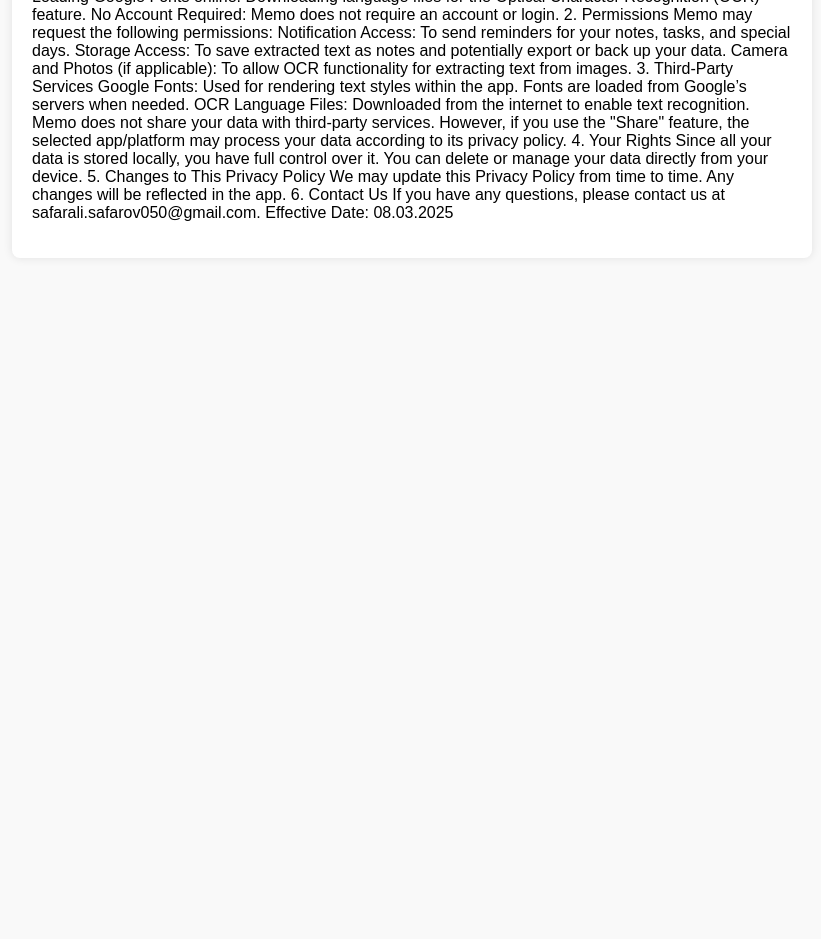
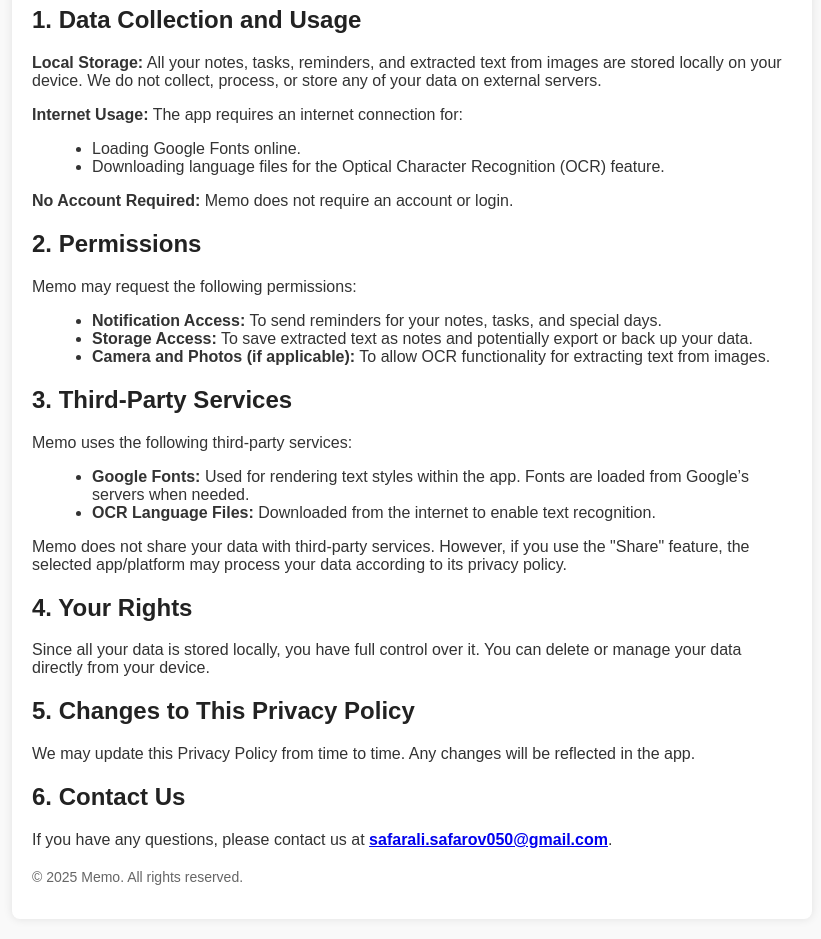
Before and after one commit to SafarAli-SS/memo-docs, a plain HTML site: page privacy-policy.html in a window 1280 px wide. Shown: the part 204-1143 px from the top of the page, without its empty margins (228-1049 px from the left). Before the commit the page ends 800 px from the top, so only its background shows below. Drawn offline with Linux system fonts and the light colour scheme.

Commit message:
Update privacy-policy.html

```diff
--- a/privacy-policy.html
+++ b/privacy-policy.html
@@ -5,44 +5,87 @@
     <meta name="viewport" content="width=device-width, initial-scale=1.0">
     <title>Privacy Policy - Memo</title>
     <style>
-        body { font-family: Arial, sans-serif; margin: 20px; padding: 20px; max-width: 800px; margin: auto; background-color: #f9f9f9; }
-        h1 { color: #333; }
-        .container { background: white; padding: 20px; border-radius: 8px; box-shadow: 0px 0px 10px rgba(0, 0, 0, 0.1); }
+        body {
+            font-family: Arial, sans-serif;
+            margin: 20px;
+            padding: 20px;
+            max-width: 800px;
+            margin: auto;
+            background-color: #f9f9f9;
+            color: #333;
+        }
+        h1, h2 { color: #222; }
+        .container {
+            background: white;
+            padding: 20px;
+            border-radius: 8px;
+            box-shadow: 0px 0px 10px rgba(0, 0, 0, 0.1);
+        }
+        .section { margin-bottom: 20px; }
+        ul { margin-left: 20px; }
+        footer {
+            margin-top: 20px;
+            font-size: 14px;
+            color: #666;
+        }
     </style>
 </head>
 <body>
 
 <div class="container">
     <h1>Privacy Policy</h1>
-    <p>Thank you for using Memo! Your privacy is important to us. This Privacy Policy explains how we handle your data when you use our app.
+    <p><strong>Effective Date:</strong> 08.03.2025</p>
+    <p>Thank you for using <strong>Memo</strong>! Your privacy is important to us. This Privacy Policy explains how we handle your data when you use our app.</p>
 
-1. Data Collection and Usage
-Local Storage: All your notes, tasks, reminders, and extracted text from images are stored locally on your device. We do not collect, process, or store any of your data on external servers.
-Internet Usage: The app requires an internet connection for:
-Loading Google Fonts online.
-Downloading language files for the Optical Character Recognition (OCR) feature.
-No Account Required: Memo does not require an account or login.
-2. Permissions
-Memo may request the following permissions:
+    <div class="section">
+        <h2>1. Data Collection and Usage</h2>
+        <p><strong>Local Storage:</strong> All your notes, tasks, reminders, and extracted text from images are stored locally on your device. We do not collect, process, or store any of your data on external servers.</p>
+        <p><strong>Internet Usage:</strong> The app requires an internet connection for:</p>
+        <ul>
+            <li>Loading Google Fonts online.</li>
+            <li>Downloading language files for the Optical Character Recognition (OCR) feature.</li>
+        </ul>
+        <p><strong>No Account Required:</strong> Memo does not require an account or login.</p>
+    </div>
 
-Notification Access: To send reminders for your notes, tasks, and special days.
-Storage Access: To save extracted text as notes and potentially export or back up your data.
-Camera and Photos (if applicable): To allow OCR functionality for extracting text from images.
-3. Third-Party Services
-Google Fonts: Used for rendering text styles within the app. Fonts are loaded from Google’s servers when needed.
-OCR Language Files: Downloaded from the internet to enable text recognition.
-Memo does not share your data with third-party services. However, if you use the "Share" feature, the selected app/platform may process your data according to its privacy policy.
+    <div class="section">
+        <h2>2. Permissions</h2>
+        <p>Memo may request the following permissions:</p>
+        <ul>
+            <li><strong>Notification Access:</strong> To send reminders for your notes, tasks, and special days.</li>
+            <li><strong>Storage Access:</strong> To save extracted text as notes and potentially export or back up your data.</li>
+            <li><strong>Camera and Photos (if applicable):</strong> To allow OCR functionality for extracting text from images.</li>
+        </ul>
+    </div>
 
-4. Your Rights
-Since all your data is stored locally, you have full control over it. You can delete or manage your data directly from your device.
+    <div class="section">
+        <h2>3. Third-Party Services</h2>
+        <p>Memo uses the following third-party services:</p>
+        <ul>
+            <li><strong>Google Fonts:</strong> Used for rendering text styles within the app. Fonts are loaded from Google’s servers when needed.</li>
+            <li><strong>OCR Language Files:</strong> Downloaded from the internet to enable text recognition.</li>
+        </ul>
+        <p>Memo does not share your data with third-party services. However, if you use the "Share" feature, the selected app/platform may process your data according to its privacy policy.</p>
+    </div>
 
-5. Changes to This Privacy Policy
-We may update this Privacy Policy from time to time. Any changes will be reflected in the app.
+    <div class="section">
+        <h2>4. Your Rights</h2>
+        <p>Since all your data is stored locally, you have full control over it. You can delete or manage your data directly from your device.</p>
+    </div>
 
-6. Contact Us
-If you have any questions, please contact us at safarali.safarov050@gmail.com.
+    <div class="section">
+        <h2>5. Changes to This Privacy Policy</h2>
+        <p>We may update this Privacy Policy from time to time. Any changes will be reflected in the app.</p>
+    </div>
 
-Effective Date: 08.03.2025</p>
+    <div class="section">
+        <h2>6. Contact Us</h2>
+        <p>If you have any questions, please contact us at <strong><a href="mailto:safarali.safarov050@gmail.com">safarali.safarov050@gmail.com</a></strong>.</p>
+    </div>
+
+    <footer>
+        <p>© 2025 Memo. All rights reserved.</p>
+    </footer>
 </div>
 
 </body>
```
